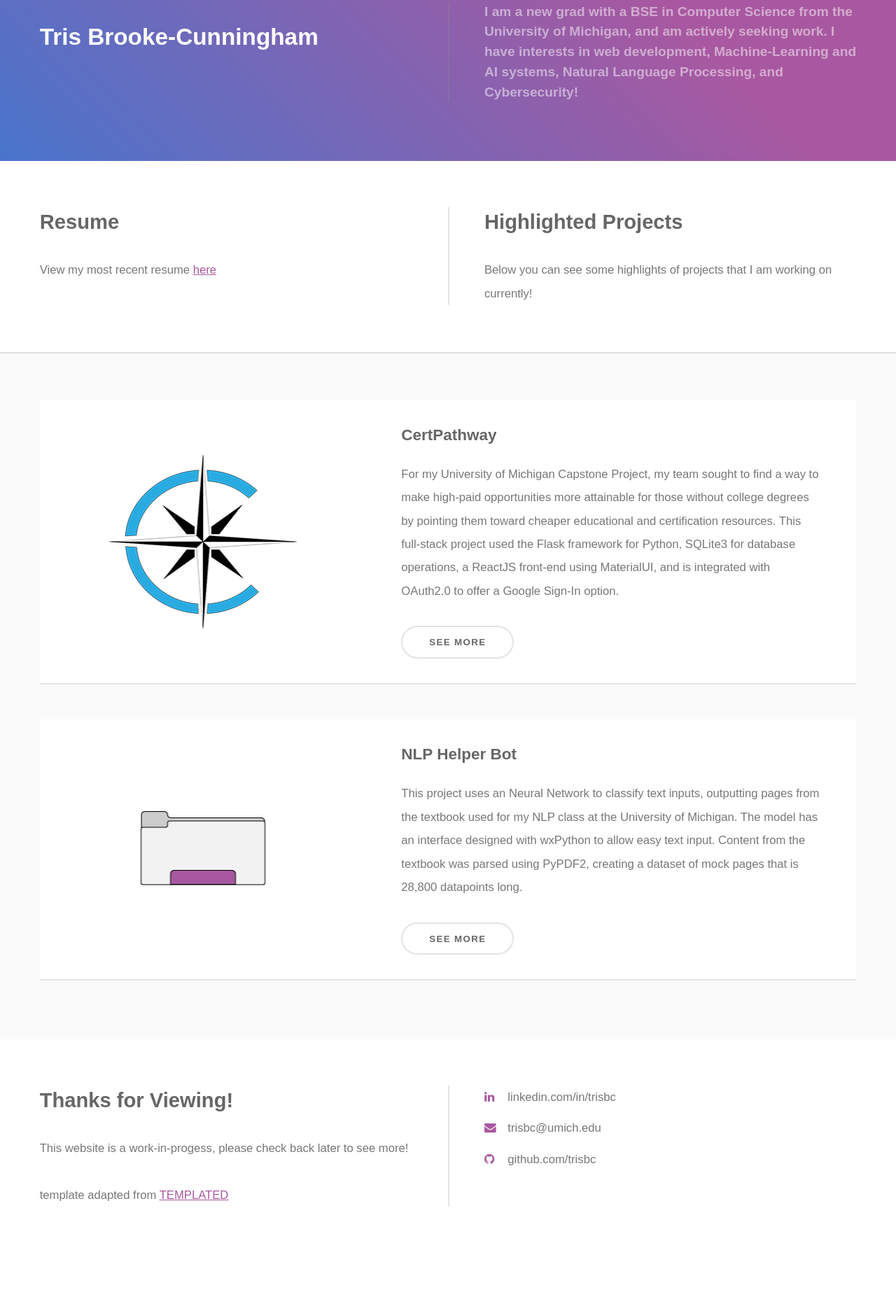
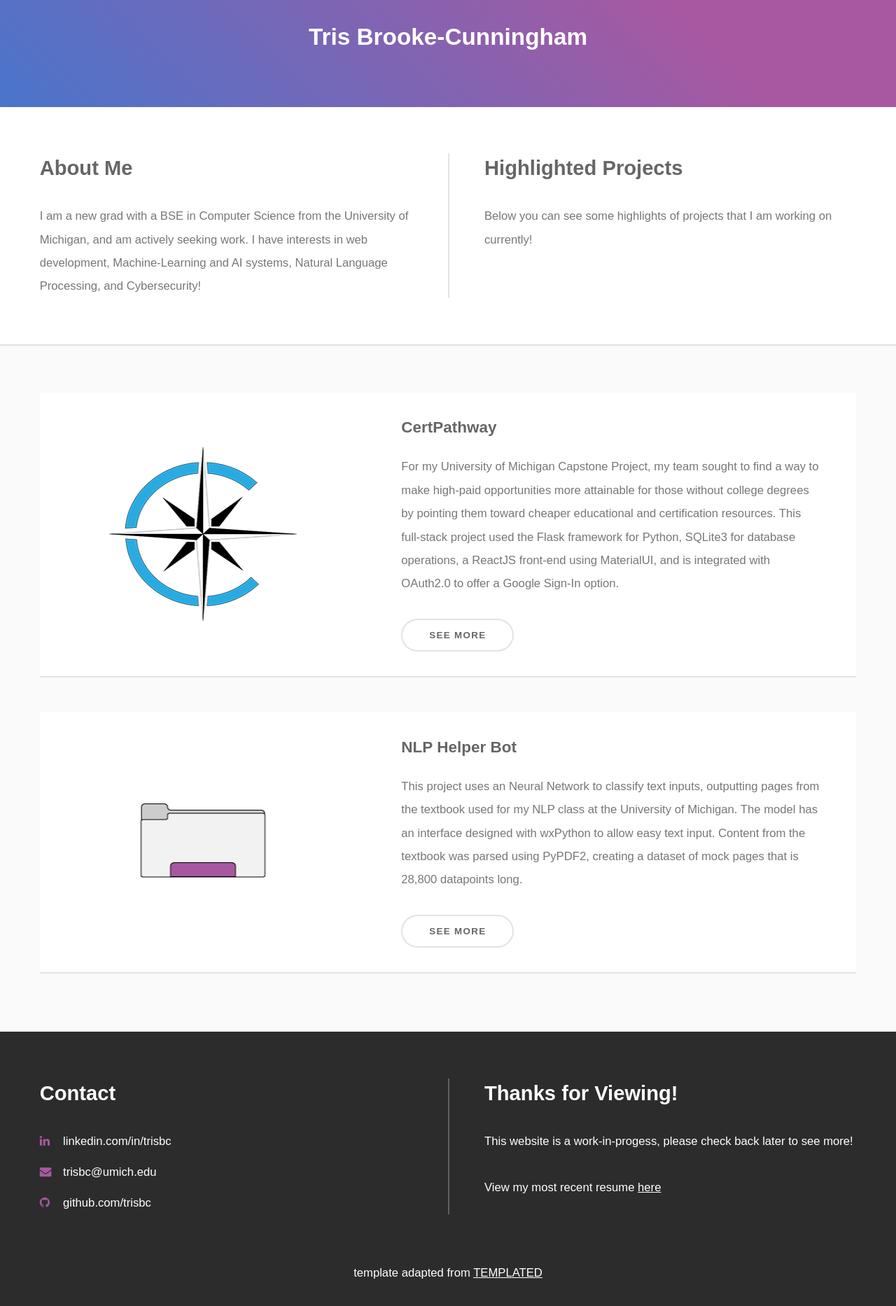
Before and after one commit to trisbc/trisbc.github.io, a plain HTML site: page index.html in a window 1280 px wide. Shown: the part 164-2030 px from the top of the page at 70% size. Before the commit the page ends 1955 px from the top, so only its background shows below. Drawn offline with nearby package versions, Linux system fonts and the light colour scheme.

Commit message:
footer style changes, home banner changes,

```diff
--- a/assets/css/main.css
+++ b/assets/css/main.css
@@ -25,7 +25,7 @@
 	--pink: #D60270;
 	--lavendar: #a858a0;
 	--dark-lavendar: #341b32;
-
+	--grey: #2c2c2c;
 }
 
 
@@ -1459,8 +1459,9 @@
 		}
 
 		.wrapper.style1 {
-			background-color: #00BC8A;
-			color: #bfeee1;
+			background-color: var(--grey);
+			color: white;
+			margin-bottom: 0em;
 		}
 
 			.wrapper.style1 input, .wrapper.style1 select, .wrapper.style1 textarea {
@@ -1647,15 +1648,15 @@
 			}
 
 			.wrapper.style1 ul.checklist li:before {
-				color: #00BC8A;
+				color: var(--lavendar);
 			}
 
 			.wrapper.style1 ul.contact li:before {
-				color: #00BC8A;
+				color: var(--lavendar);
 			}
 
 			.wrapper.style1 header p {
-				color: #99e4d0;
+				color: white;
 			}
 
 			.wrapper.style1 table tbody tr {
@@ -1973,7 +1974,7 @@
 		background-image: url("images/overlay.jpg"), linear-gradient(45deg, var(--blue) 0%, var(--lavendar) 70%);
 		background-size: 100px 100px, cover;
 		color: rgba(255, 255, 255, 0.5);
-		padding: 2em 0 2em;
+		padding: 1em 0 1em;
 	}
 
 		#banner h2 {
--- a/footer.html
+++ b/footer.html
@@ -1,14 +1,23 @@
-<section id="contact" class="wrapper"><div class="inner split">
+<section id="contact" class="wrapper style1">
+    <div class="inner split">
         <section>
-        <h2>Thanks for Viewing!</h2>
-        <p>This website is a work-in-progess, please check back later to see more!</p>
-        <p>template adapted from <a href="https://templated.co/">TEMPLATED</a></p>
-    </section>
-    <section>
+            <h2>Contact</h2>
             <ul class="contact">
                 <li class="fa-linkedin"><a href="https://www.linkedin.com/in/trisbc" target="_blank">linkedin.com/in/trisbc</a></li>
                 <li class="fa-envelope"><a href="mailto:trisbc@umich.edu">trisbc@umich.edu</a></li>
                 <li class="fa-github"><a href="https://www.github.com/trisbc" target="_blank">github.com/trisbc</a></li>
             </ul>
         </section>
-</div></section>
+        <section>
+            <h2>Thanks for Viewing!</h2>
+            <p>This website is a work-in-progess, please check back later to see more!</p>
+            <p>
+                View my most recent resume <a href="resume.pdf" target="_blank">here</a>
+            </p>
+        </section>
+    </div>
+    &emsp;
+    <p style="text-align: center">
+        template adapted from <a href="https://templated.co/">TEMPLATED</a>
+    </p>
+</section>
--- a/index.html
+++ b/index.html
@@ -21,23 +21,18 @@
 
 		<!-- Banner -->
 			<section id="banner">
+				<section style="text-align: center">
+					<h2>Tris Brooke-Cunningham</h2>
+				</section>
+			</section>
+		<!-- One -->
+			<section id="one" class="wrapper">
 				<div class="inner split">
 					<section>
-						<h2>Tris Brooke-Cunningham</h2>
-					</section>
-					<section>
+						<h2>About Me</h2>
 						<p>
 							I am a new grad with a BSE in Computer Science from the University of Michigan, and am actively seeking work.
 							I have interests in web development, Machine-Learning and AI systems, Natural Language Processing, and Cybersecurity!
-						</p>
-					</section>
-				</div>
-			</section><!-- One --><section id="one" class="wrapper">
-				<div class="inner split">
-					<section>
-						<h2>Resume</h2>
-						<p>
-							View my most recent resume <a href="resume_trisbc.pdf" target="_blank">here</a>
 						</p>
 
 					</section>
@@ -48,7 +43,9 @@
 						</p>
 					</section>
 				</div>
-			</section><section id="two" class="wrapper style2 alt"><div class="inner">
+			</section>
+			<section id="two" class="wrapper style2 alt">
+				<div class="inner">
 					<div class="spotlight">
 						<div class="image">
 							<img src="images/certpath_logo.png" alt="" width="432" height="360"></div>
@@ -89,8 +86,9 @@
 					<ul class="actions special"><li><a href="#" class="button alt">See Project Gallery (WIP)</a></li>
 					</ul></div>
 					-->
+				</div>
 			</section>
-			<!-- Contact -->
+		<!-- Contact -->
 			<div id="includeFooter"></div>
 
 		<!-- Scripts -->
```
Also changed, not shown: CertPathway.html (+2 -3 lines), NLPBot.html (+1 -1 lines), 2 other files. Lines whose indentation alone changed are shown as unchanged.
